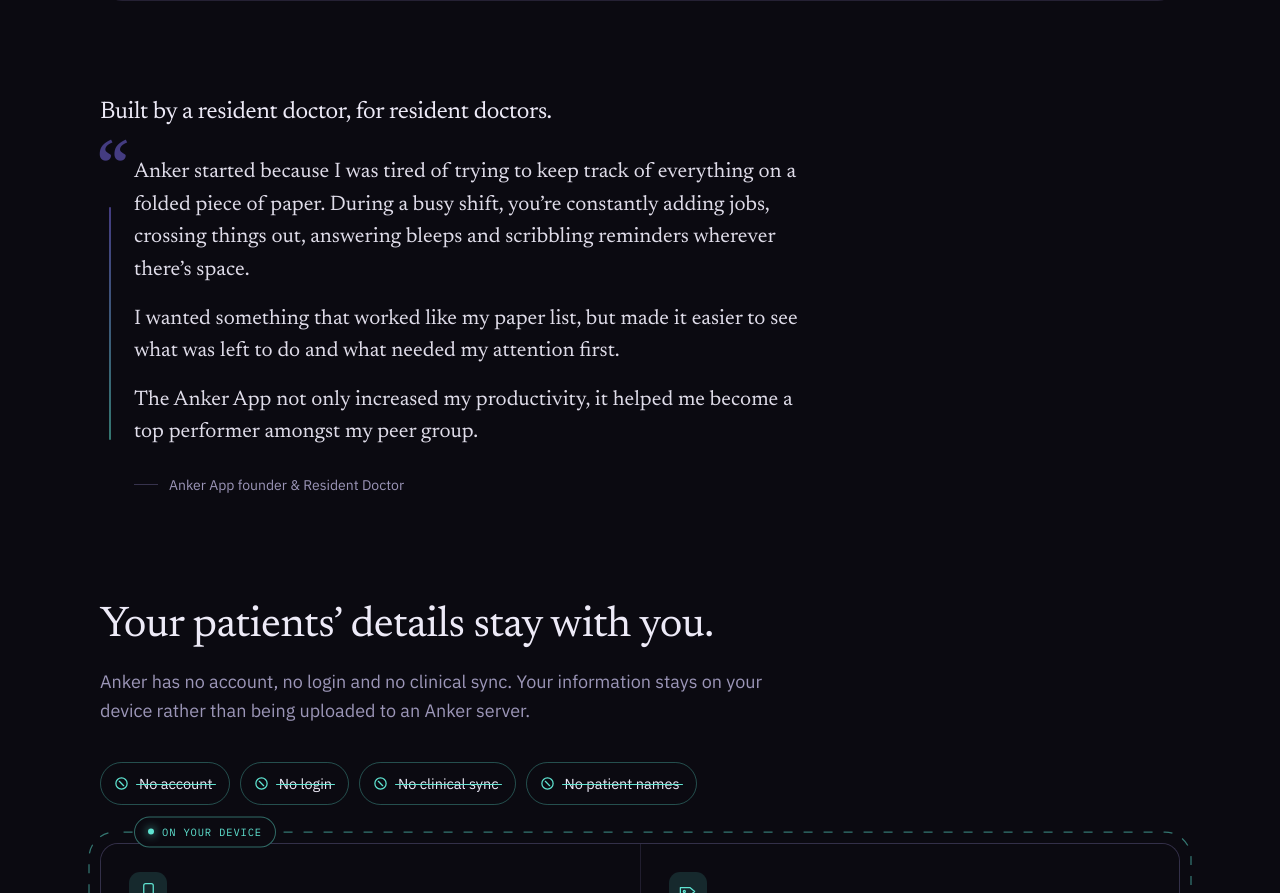
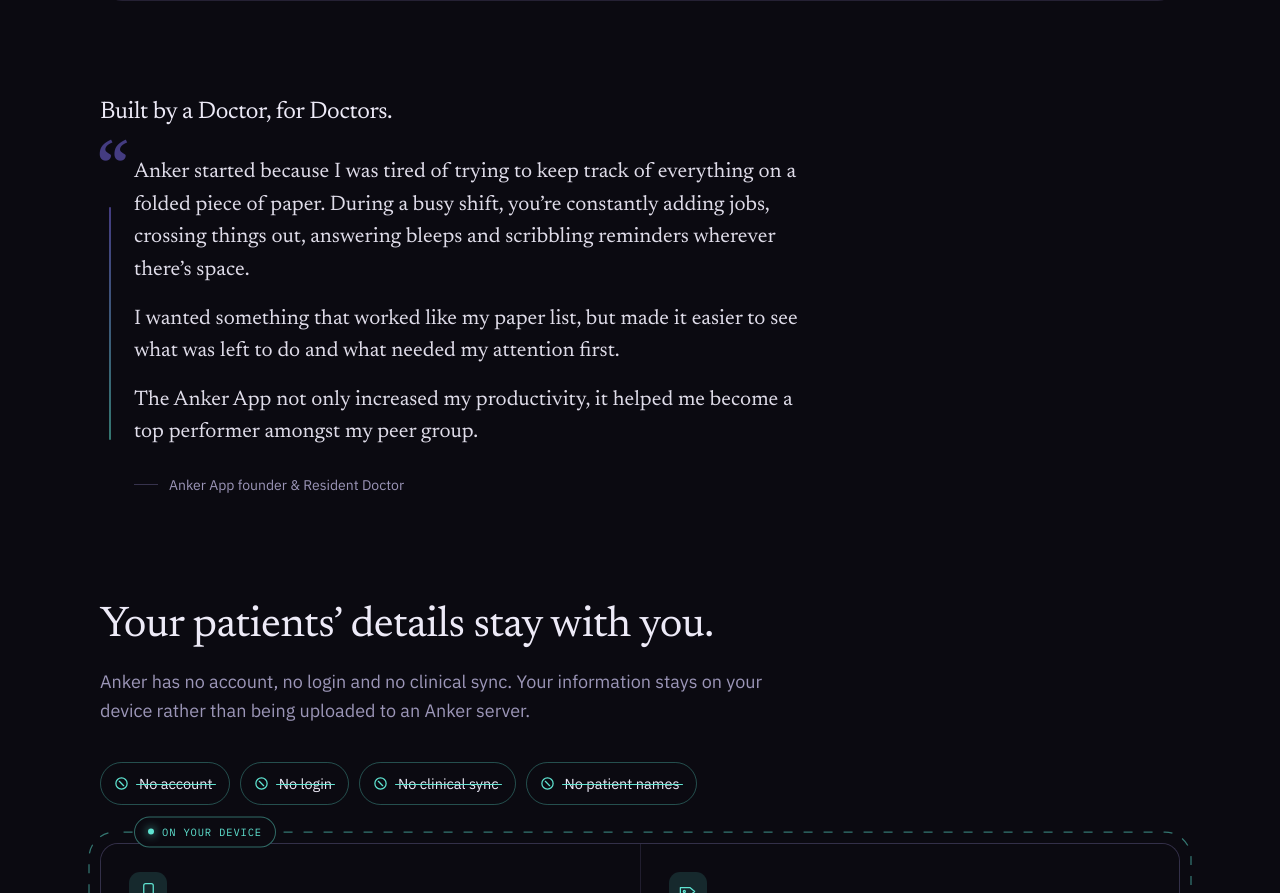
Before and after one commit to abidghani/anker, a plain HTML site: page index.html in a window 1280 px wide. Shown: the part 4158-5051 px from the top of the page. Drawn offline with Linux system fonts and the light colour scheme.

Commit message:
Shorten the story heading to "Built by a Doctor, for Doctors."
Co-Authored-By: Claude Opus 5 <noreply@anthropic.com>

```diff
--- a/index.html
+++ b/index.html
@@ -1189,7 +1189,7 @@ footer { border-top: 1px solid var(--line); padding-block: 36px 48px; }
   <div class="wrap">
     <div class="origin">
       <div>
-        <h2>Built by a resident doctor, for resident doctors.</h2>
+        <h2>Built by a Doctor, for Doctors.</h2>
         <figure class="quote">
           <blockquote>
             <p>Anker started because I was tired of trying to keep track of everything on a folded piece of paper. During a busy shift, you&rsquo;re constantly adding jobs, crossing things out, answering bleeps and scribbling reminders wherever there&rsquo;s space.</p>
```
